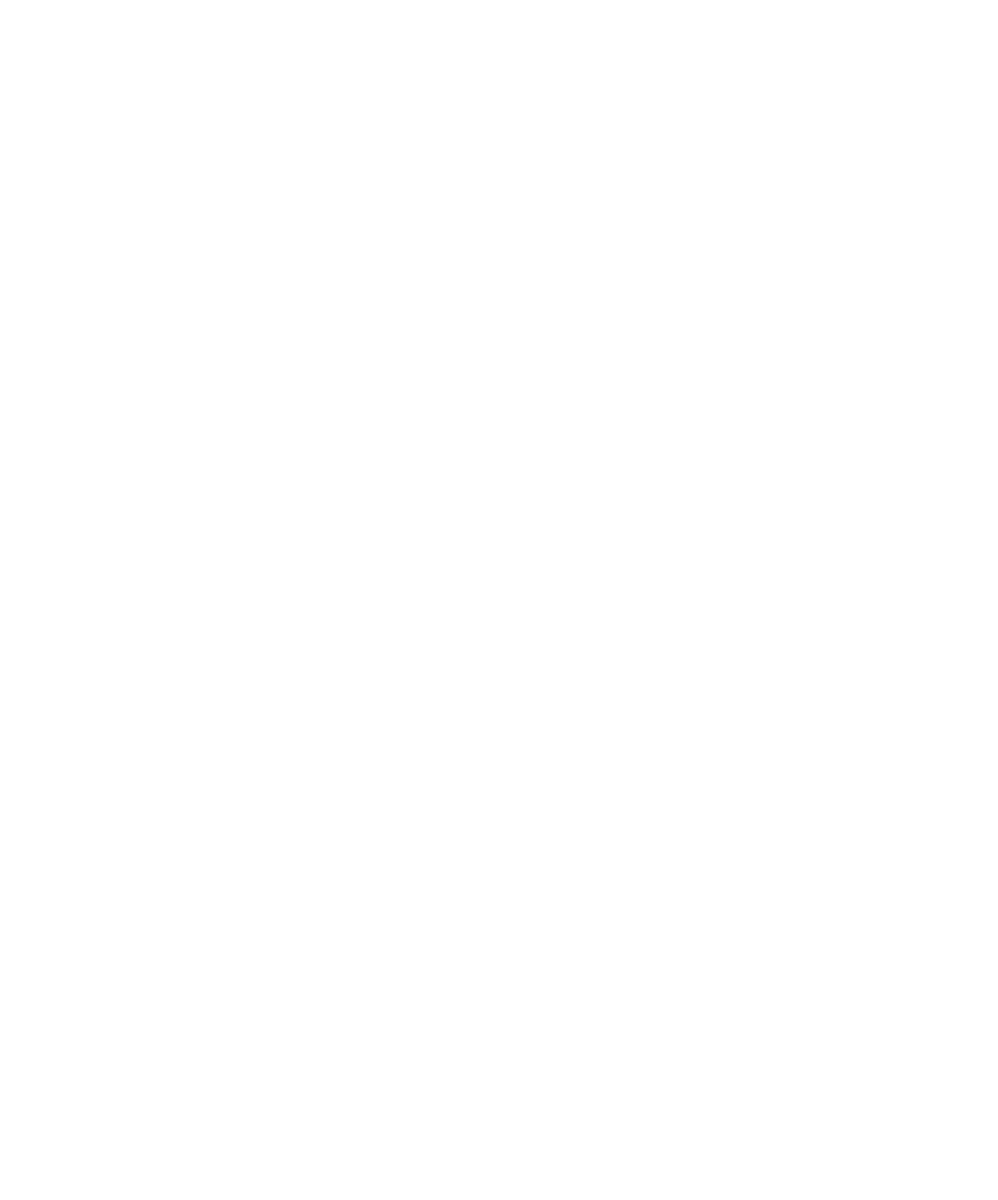
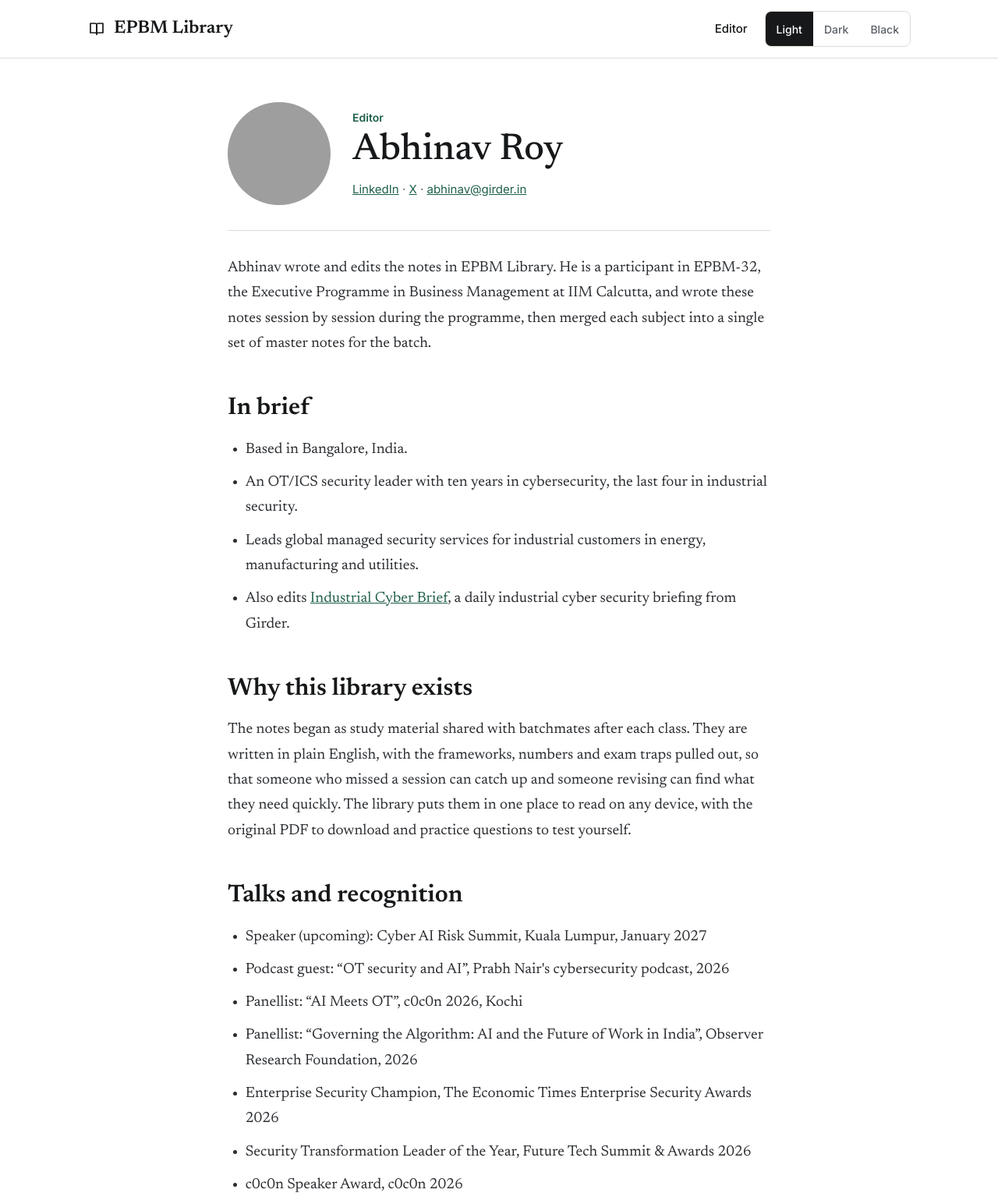
Before and after one commit to ransomjack/epbm-library, an Astro site: page /editor in a window 1280 px wide. Before the commit this address had no page. Shown: the top 1539 px of the page at 78% size. Before the commit the page ends 800 px from the top, so only its background shows below. Built offline with nearby package versions, Linux system fonts and the light colour scheme; Astro itself is replaced by a stand-in of ours; grey boxes are pictures that could not be loaded.

Commit message:
Add editor page
Profile of the editor adapted from the Industrial Cyber Brief editor page,
linked from the home header and the footer.

Co-Authored-By: Claude Fable 5.2 <noreply@anthropic.com>
Claude-Session: https://claude.ai/code/session_017JuXvov8UCvXhGxobxLeiG

```diff
--- a/src/layouts/Base.astro
+++ b/src/layouts/Base.astro
@@ -37,6 +37,7 @@ a{color:var(--accent)}a:hover{color:var(--ink)}
 .top .wrap{display:flex;flex-wrap:wrap;align-items:center;justify-content:space-between;gap:12px 24px;padding-top:14px;padding-bottom:14px}
 .brand{display:flex;align-items:center;gap:10px;min-height:44px;text-decoration:none;color:var(--ink);font-family:var(--serif);font-weight:600;font-size:23px}
 .backlink{display:inline-flex;align-items:center;gap:8px;min-height:44px;text-decoration:none;color:var(--ink);font-weight:500;font-size:15px}
+.navlink{display:inline-flex;align-items:center;min-height:44px;padding:0 10px;text-decoration:none;color:var(--ink);font-weight:500;font-size:15px}
 .tools{display:flex;flex-wrap:wrap;align-items:center;gap:12px}
 .segs{display:flex;border:1px solid var(--line);border-radius:8px;overflow:hidden}
 .seg{min-height:44px;min-width:44px;padding:0 14px;border:0;background:transparent;color:var(--muted);font:500 14px var(--sans);cursor:pointer}
@@ -76,6 +77,7 @@ h1,h2,h3{font-family:var(--serif);color:var(--ink)}
       ? <a class="backlink" href={back.href}><svg aria-hidden="true" width="18" height="18" viewBox="0 0 24 24" fill="none" stroke="currentColor" stroke-width="2" stroke-linecap="round" stroke-linejoin="round"><path d="M19 12H5"/><path d="M11 6l-6 6 6 6"/></svg>{back.label}</a>
       : <a class="brand" href="/"><svg aria-hidden="true" width="24" height="24" viewBox="0 0 24 24" fill="none" stroke="currentColor" stroke-width="1.7" stroke-linecap="round" stroke-linejoin="round"><path d="M4 5h6a2 2 0 0 1 2 2v12a2 2 0 0 0-2-2H4z"/><path d="M20 5h-6a2 2 0 0 0-2 2v12a2 2 0 0 1 2-2h6z"/></svg>EPBM Library</a>}
     <div class="tools">
+      {!back && <a class="navlink" href="/editor/">Editor</a>}
       {reading && (
         <div class="segs" role="group" aria-label="Text size">
           <button type="button" class="seg" data-size-step="-1" aria-label="Smaller text" style="font-size:13px">A</button>
@@ -96,7 +98,7 @@ h1,h2,h3{font-family:var(--serif);color:var(--ink)}
 
 <footer class="foot">
   <div class="wrap">
-    <span>An independent, student-run library. Not an official IIM Calcutta site.</span>
+    <span>An independent, student-run library, edited by <a href="/editor/">Abhinav Roy</a>. Not an official IIM Calcutta site.</span>
     <span>More from girder.in: <a href="https://brief.girder.in/">Industrial Cyber Brief</a> · <a href="https://girder.in/">Ferrum OT</a></span>
   </div>
 </footer>
--- /dev/null
+++ b/src/pages/editor.astro
@@ -0,0 +1,58 @@
+---
+import Base from '../layouts/Base.astro';
+---
+<Base title="Editor">
+<main class="wrap ed">
+  <header class="profile">
+    <img src="https://brief.girder.in/assets/editor.jpg" alt="Abhinav Roy" width="132" height="132" loading="lazy">
+    <div>
+      <div class="kicker">Editor</div>
+      <h1>Abhinav Roy</h1>
+      <p class="links"><a href="https://www.linkedin.com/in/abhinavroy07/">LinkedIn</a> · <a href="https://x.com/fiasco_07">X</a> · <a href="mailto:abhinav@girder.in">abhinav@girder.in</a></p>
+    </div>
+  </header>
+
+  <div class="prose">
+    <p>Abhinav wrote and edits the notes in EPBM Library. He is a participant in EPBM-32, the Executive Programme in Business Management at IIM Calcutta, and wrote these notes session by session during the programme, then merged each subject into a single set of master notes for the batch.</p>
+
+    <h2>In brief</h2>
+    <ul>
+      <li>Based in Bangalore, India.</li>
+      <li>An OT/ICS security leader with ten years in cybersecurity, the last four in industrial security.</li>
+      <li>Leads global managed security services for industrial customers in energy, manufacturing and utilities.</li>
+      <li>Also edits <a href="https://brief.girder.in/">Industrial Cyber Brief</a>, a daily industrial cyber security briefing from Girder.</li>
+    </ul>
+
+    <h2>Why this library exists</h2>
+    <p>The notes began as study material shared with batchmates after each class. They are written in plain English, with the frameworks, numbers and exam traps pulled out, so that someone who missed a session can catch up and someone revising can find what they need quickly. The library puts them in one place to read on any device, with the original PDF to download and practice questions to test yourself.</p>
+
+    <h2>Talks and recognition</h2>
+    <ul>
+      <li>Speaker (upcoming): Cyber AI Risk Summit, Kuala Lumpur, January 2027</li>
+      <li>Podcast guest: “OT security and AI”, Prabh Nair's cybersecurity podcast, 2026</li>
+      <li>Panellist: “AI Meets OT”, c0c0n 2026, Kochi</li>
+      <li>Panellist: “Governing the Algorithm: AI and the Future of Work in India”, Observer Research Foundation, 2026</li>
+      <li>Enterprise Security Champion, The Economic Times Enterprise Security Awards 2026</li>
+      <li>Security Transformation Leader of the Year, Future Tech Summit &amp; Awards 2026</li>
+      <li>c0c0n Speaker Award, c0c0n 2026</li>
+    </ul>
+
+    <h2>Get in touch</h2>
+    <p>Found an error in a note, or want something added? Email <a href="mailto:abhinav@girder.in">abhinav@girder.in</a> or message on <a href="https://www.linkedin.com/in/abhinavroy07/">LinkedIn</a>.</p>
+
+    <div class="callout">
+      <p class="callout-title">Please note</p>
+      <p>EPBM Library is an independent, student-run project. It is not affiliated with, reviewed by, or speaking for IIM Calcutta, its faculty, or any employer. The notes are a personal study aid and may contain mistakes, so check anything important against your own course material. Case studies, slides and readings belong to their publishers and are not hosted here.</p>
+    </div>
+  </div>
+</main>
+
+<style>
+.ed{max-width:760px;padding-top:56px}
+.profile{display:flex;flex-wrap:wrap;align-items:center;gap:28px;padding-bottom:32px;border-bottom:1px solid var(--line);margin-bottom:32px}
+.profile img{width:132px;height:132px;border-radius:50%;object-fit:cover;background:var(--surface)}
+.kicker{font-size:14px;font-weight:600;color:var(--accent)}
+h1{margin:6px 0 0;font-weight:500;font-size:clamp(34px,5vw,48px);line-height:1.1}
+.links{margin:12px 0 0;font-size:15px;color:var(--muted)}
+</style>
+</Base>
```
